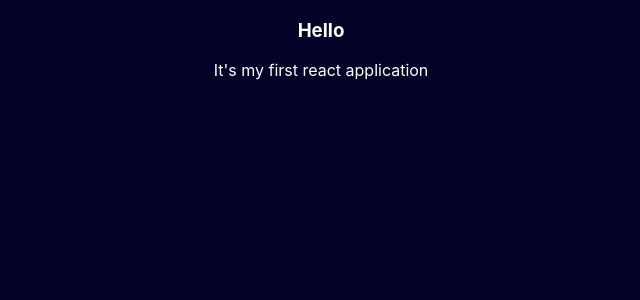
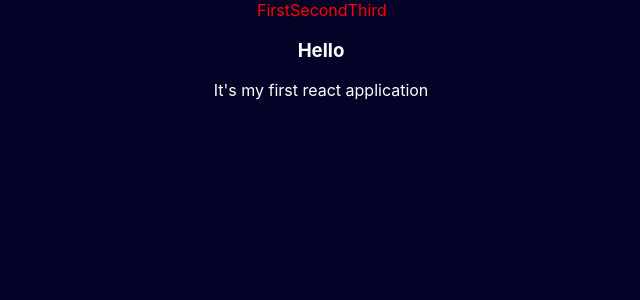
Before and after one commit to ReykoMe/react-learn, a React (Create React App) app in the folder mask/: page / in a window 1280 px wide. Shown: the top 300 px of the page, without its empty margins (319-959 px from the left). Built offline with nearby package versions, Linux system fonts and the light colour scheme.

Commit message:
Added Navmenu.jsx

```diff
--- a/mask/src/App.js
+++ b/mask/src/App.js
@@ -1,9 +1,12 @@
 import React from 'react';
+
 import './App.css';
+import Navmenu from './navmenu/Navmenu';
 
 const App = () => {
   return (
-    <div className="App">
+    <div className='App'>
+       <Navmenu />
       <h3>Hello</h3>
       <p>It's my first react application</p>
     </div>
--- /dev/null
+++ b/mask/src/navmenu/Navmenu.jsx
@@ -0,0 +1,14 @@
+import React from "react";
+import './navmenu.modules.css'
+
+const Navmenu = () => {
+   return (
+   <nav className = "navigation">
+        <div>First</div>
+        <div>Second</div>
+        <div>Third</div>
+    </nav>
+)
+};
+
+export default Navmenu;
--- /dev/null
+++ b/mask/src/navmenu/navmenu.modules.css
@@ -0,0 +1,6 @@
+.navigation {
+    margin: 0 auto;
+    display: flex;
+    color: red;
+    width: 10%;
+}
```
